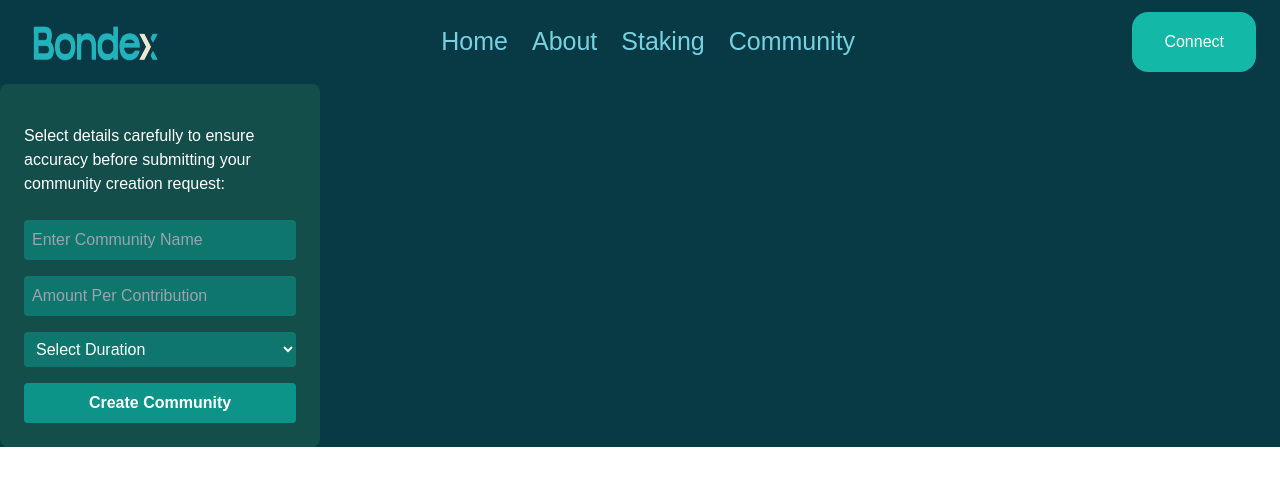
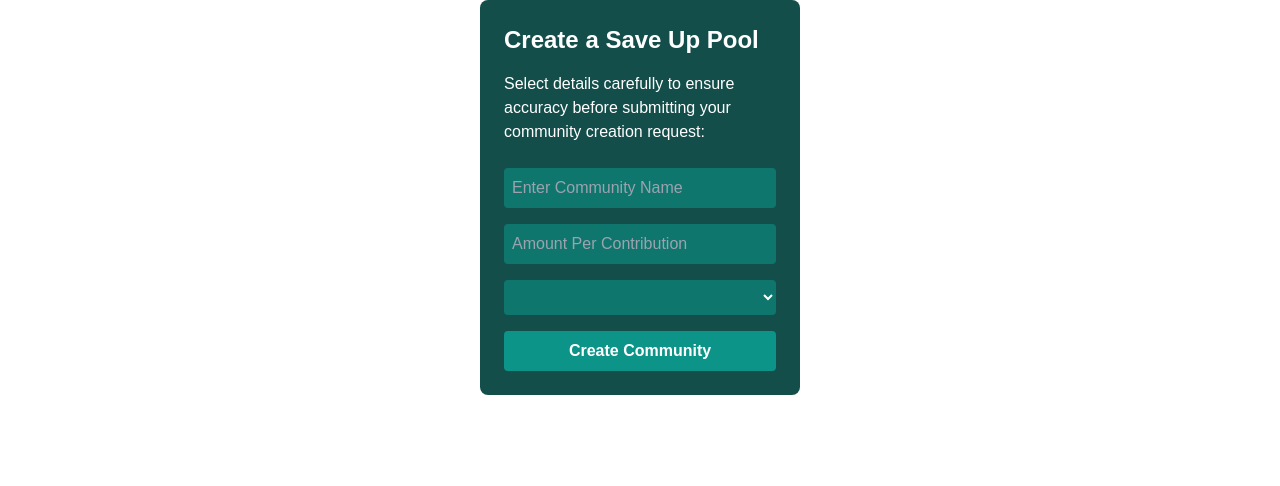
Before and after one commit to Estheraiyeola/bondex, a Next.js app in the folder bondex/: page /community/esusu/createCommunity in a window 1280 px wide. Shown: the top 486 px of the page. Built offline with nearby package versions, Linux system fonts and the light colour scheme.

Commit message:
tried fixing dependency conflict (iconify) removed it

```diff
--- a/bondex/app/community/esusu/createCommunity/page.tsx
+++ b/bondex/app/community/esusu/createCommunity/page.tsx
@@ -1,44 +1,65 @@
-'use client';
-import React, { useState } from 'react';
-import CreateCommunity from '../../../../components/community/createCommunity';
-import Navbar from "../../../../components/navbar/Navbar";
+import React from 'react';
 
-export default function Page(){
-    const [communityName, setCommunityName] = useState('');
-    const [amountPerContribution, setAmountPerContribution] = useState('');
-    const [duration, setDuration] = useState('');
+interface CreateCommunityProps {
+    communityName: string;
+    amountPerContribution: string;
+    duration: string;
+    onCommunityNameChange: (e: React.ChangeEvent<HTMLInputElement>) => void;
+    onAmountPerContributionChange: (e: React.ChangeEvent<HTMLInputElement>) => void;
+    onDurationChange: (e: React.ChangeEvent<HTMLSelectElement>) => void;
+    onSubmit: () => void;
+}
 
-    const handleCommunityNameChange = (e: React.ChangeEvent<HTMLInputElement>) => {
-        setCommunityName(e.target.value);
-    };
-
-    const handleAmountPerContributionChange = (e: React.ChangeEvent<HTMLInputElement>) => {
-        setAmountPerContribution(e.target.value);
-    };
-
-    const handleDurationChange = (e: React.ChangeEvent<HTMLSelectElement>) => {
-        setDuration(e.target.value);
-    };
-
-    const handleSubmit = () => {
-        // Handle form submission logic here
-        console.log('Community Created:', { communityName, amountPerContribution, duration });
-    };
-
+const CreateCommunity: React.FC<CreateCommunityProps> = ({
+                                                             communityName,
+                                                             amountPerContribution,
+                                                             duration,
+                                                             onCommunityNameChange,
+                                                             onAmountPerContributionChange,
+                                                             onDurationChange,
+                                                             onSubmit,
+                                                         }) => {
     return (
-
-        <div className={'bg-[#073A45]'}>
-            <Navbar/>
-            <CreateCommunity
-                communityName={communityName}
-                amountPerContribution={amountPerContribution}
-                duration={duration}
-                onCommunityNameChange={handleCommunityNameChange}
-                onAmountPerContributionChange={handleAmountPerContributionChange}
-                onDurationChange={handleDurationChange}
-                onSubmit={handleSubmit}
+        <div className="bg-teal-900 p-6 rounded-lg w-80 mx-auto text-white">
+            <h2 className="text-2xl font-bold mb-4">Create a Save Up Pool</h2>
+            <p className="text-base mb-6">
+                Select details carefully to ensure accuracy before submitting your community creation request:
+            </p>
+            <input
+                type="text"
+                value={communityName}
+                onChange={onCommunityNameChange}
+                placeholder="Enter Community Name"
+                className="mt-1 block w-full p-2 mb-4 rounded bg-teal-700 border-none"
+                required
             />
+            <input
+                type="text"
+                value={amountPerContribution}
+                onChange={onAmountPerContributionChange}
+                placeholder="Amount Per Contribution"
+                className="mt-1 block w-full p-2 mb-4 rounded bg-teal-700 border-none"
+                required
+            />
+            <select
+                value={duration}
+                onChange={onDurationChange}
+                className="mt-1 block w-full p-2 mb-4 rounded bg-teal-700 border-none"
+                required
+            >
+                <option value="" disabled>
+                    Select Duration
+                </option>
+                {/* Add more options here */}
+            </select>
+            <button
+                onClick={onSubmit}
+                className="block w-full p-2 rounded bg-teal-600 hover:bg-teal-500 font-bold"
+            >
+                Create Community
+            </button>
         </div>
-
     );
 }
+
+export default CreateCommunity;
--- a/bondex/components/community/Community.tsx
+++ b/bondex/components/community/Community.tsx
@@ -1,5 +1,4 @@
 import React from 'react';
-import { Icon } from '@iconify/react';
 import winner from '../../public/comunity/winner.png';
 import firstPlaceImage from '../../public/comunity/goldMedal.png';
 import secondPlaceImage from '../../public/comunity/silverMedal.png';
@@ -28,7 +27,8 @@ export default function Leaderboard() {
                     <Image src={winner} alt={'winnerImage'} className={'w-6 h-6'} />
                 </div>
                 <div className={'bg-[#09A896] mt-10 text-center py-1 rounded-lg px-3 flex items-center'}>
-                    <Icon icon={'ic:baseline-arrow-drop-up'} className={'text-center text-white h-8 w-8'} />
+                    {/*pass an icon*/}
+                    {/*<Icon icon={'ic:baseline-arrow-drop-up'} className={'text-center text-white h-8 w-8'} />*/}
                 </div>
             </div>
             <div className="bg-[#073A45] min-h-screen flex flex-col items-center">
--- a/bondex/components/community/createCommunity.tsx
+++ b/bondex/components/community/createCommunity.tsx
@@ -1,59 +1,77 @@
+"use client";
+import React, { useState } from "react";
+interface CreateCommunityProps{
+    communityname: string;
+}
+const CreateCommunity: React.FC<CreateCommunityProps>=({communityname})=>{
+    const [communityName, setCommunityName] = useState("");
+    const [contributionAmount, setContributionAmount] = useState("");
+    const [duration, setDuration] = useState("");
 
-import React from 'react';
+    const handleFormSubmit = (e: React.FormEvent<HTMLFormElement>) => {
+        e.preventDefault();
+        console.log({ communityName, contributionAmount, duration });
+        alert("Community creation request submitted!");
+    };
 
-interface CreateCommunityProps {
-    communityName: string;
-    amountPerContribution: string;
-    duration: string;
-    onCommunityNameChange: (e: React.ChangeEvent<HTMLInputElement>) => void;
-    onAmountPerContributionChange: (e: React.ChangeEvent<HTMLInputElement>) => void;
-    onDurationChange: (e: React.ChangeEvent<HTMLSelectElement>) => void;
-    onSubmit: () => void;
-}
-
-const CreateCommunity: React.FC<CreateCommunityProps> = ({
-                                                             communityName,
-                                                             amountPerContribution,
-                                                             duration,
-                                                             onCommunityNameChange,
-                                                             onAmountPerContributionChange,
-                                                             onDurationChange,
-                                                             onSubmit,
-                                                         }) => {
     return (
-        <div className="bg-teal-900   p-6 rounded-lg w-80 mx-aut text-white">
-            <h2 className="text-2xl font-bold mb-4">{communityName}</h2>
-            <p className="text-base mb-6">
-                Select details carefully to ensure accuracy before submitting your community creation request:
+        <div className="bg-[#113A47] min-h-screen flex flex-col items-center justify-center">
+            <h1 className="text-2xl font-bold mb-6 mt-6">Community name: {communityname}</h1>
+            <div className="border-2 border-[#16D7A6] rounded-[8px] w-full max-w-md mx-[60px] p-8 bg-[#113A47] text-white shadow-lg">
+                <p className="text-[#72ddd1] mb-6">
+                    Select details carefully to ensure accuracy before submitting your community creation request:-
                 </p>
+                <form onSubmit={handleFormSubmit} className="space-y-4">
+                    <div>
                         <input
+                            id="communityName"
                             type="text"
                             value={communityName}
-                onChange={onCommunityNameChange}
+                            onChange={(e) => setCommunityName(e.target.value)}
                             placeholder="Enter Community Name"
-                className="block w-full p-2 mb-4 rounded bg-teal-700 border-none"
+                            className="mt-1 block w-full p-2 bg-[#1c7974] rounded-md focus:outline-none focus:ring focus:ring-teal-500"
+                            required
                         />
+                    </div>
+
+                    <div>
                         <input
+                            id="contributionAmount"
                             type="text"
-                value={amountPerContribution}
-                onChange={onAmountPerContributionChange}
-                placeholder="Amount Per Contribution"
-                className="block w-full p-2 mb-4 rounded bg-teal-700 border-none"
+                            value={contributionAmount}
+                            onChange={(e) => setContributionAmount(e.target.value)}
+                            placeholder="Enter Amount per contribution"
+                            className="mt-1 block w-full p-2 bg-[#1c7974] rounded-md focus:outline-none focus:ring focus:ring-teal-500"
+                            required
                         />
+                    </div>
+
+                    <div>
                         <select
+                            id="duration"
                             value={duration}
-                onChange={onDurationChange}
-                className="block w-full p-2 mb-4 rounded bg-teal-700 border-none"
+                            onChange={(e) => setDuration(e.target.value)}
+                            className="mt-1 block w-full p-2 bg-[#1c7974] rounded-md focus:outline-none focus:ring focus:ring-teal-500"
+                            required
                         >
-                <option>Select Duration</option>
-                {/* Add more options here */}
+                            <option value="" disabled>
+                                Select Duration
+                            </option>
+                            <option value="1 Month">1 Month</option>
+                            <option value="3 Months">3 Months</option>
+                            <option value="6 Months">6 Months</option>
+                            <option value="1 Year">1 Year</option>
                         </select>
+                    </div>
+
                     <button
-                onClick={onSubmit}
-                className="block w-full p-2 rounded bg-teal-600 hover:bg-teal-500 font-bold"
+                        type="submit"
+                        className="w-full bg-[#16D7A6] text-white font-bold py-2 px-4 rounded-md hover:bg-[#0EAF8B] transition"
                     >
                         Create Community
                     </button>
+                </form>
+            </div>
         </div>
     );
 }
--- a/bondex/components/homepage/modal/Signup.tsx
+++ b/bondex/components/homepage/modal/Signup.tsx
@@ -1,6 +1,6 @@
 
 import {SignUpModalProps} from "@/types/Types";
-import {Icon} from '@iconify/react';
+import GoogleIcon from '@mui/icons-material/Google';
 
 const SignUpModal: React.FC<SignUpModalProps> = ({ onClose }) => {
     // const [email, setEmail] = useState('');
@@ -47,7 +47,7 @@ const SignUpModal: React.FC<SignUpModalProps> = ({ onClose }) => {
                         onClick={handleGoogleSignIn}
                         className="mt-2 w-full flex whitespace-nowrap gap-5 items-center justify-center bg-[#073A45] text-white py-2 px-4 rounded-md hover:bg-[#09A896] focus:outline-none focus:ring-2 focus:ring-red-500 focus:ring-offset-2">
                         Sign In with Google
-                        <Icon icon={'flat-color-icons:google'} className={'w-6 h-6'}/>
+                        <GoogleIcon className={'w-6 h-6'}/>
                     </button>
                 </div>
                 <button
--- a/bondex/components/navbar/Navbar.tsx
+++ b/bondex/components/navbar/Navbar.tsx
@@ -1,8 +1,8 @@
 'use client';
 import React, { useState } from 'react';
 import logo from '../../public/navbar/logo.png';
+import MenuIcon from '@mui/icons-material/Menu';
 import Image from 'next/image';
-import { Icon } from "@iconify/react";
 import Hamburger from "../../components/navbar/Hamburger";
 import Link from 'next/link';
 import CommunityMenu from '../community/modal/communities';
@@ -62,8 +62,8 @@ export default function Navbar() {
           Connect
         </button>
         <div className="block md:hidden cursor-pointer relative flex-col">
-          <Icon
-            icon="ci:hamburger-lg"
+          hamburger
+          <MenuIcon
             className="text-white h-[40px] w-[40px]"
             onClick={toggleDropdown}
           />
--- a/bondex/package.json
+++ b/bondex/package.json
@@ -9,7 +9,7 @@
     "lint": "next lint"
   },
   "dependencies": {
-    "@iconify/react": "^5.0.2",
+    "@mui/icons-material": "^6.1.9",
     "@mysten/sui.js": "^0.54.1",
     "@mysten/zklogin": "^0.7.30",
     "axios": "^1.7.8",
```
Also changed, not shown: bondex/app/community/rotational/page.tsx (added, +8 -0 lines), 1 other file (tests, documents, lock files or other folders). Lines whose indentation alone changed are shown as unchanged.
